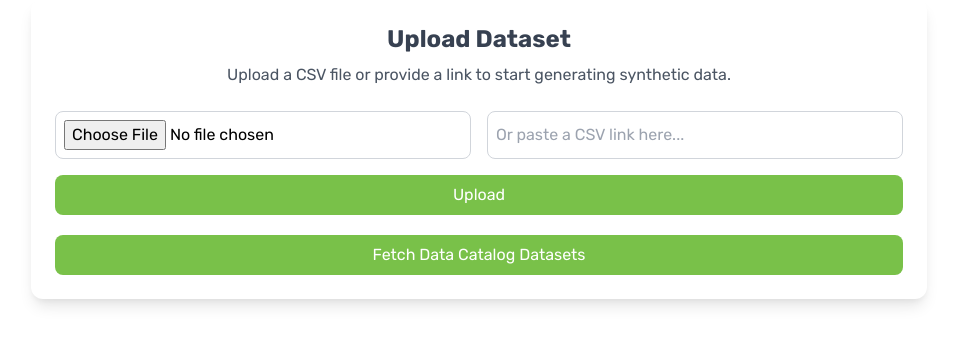
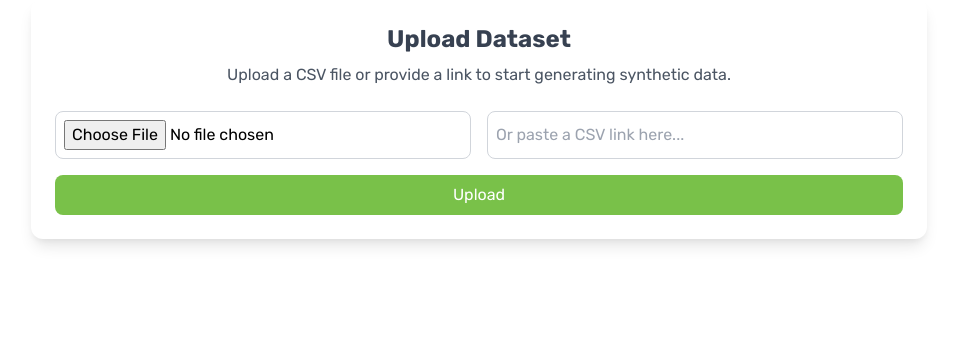
Before and after one commit to NjorogeMaurice/SyntheticDataGenerator, a Flask app: page /synthetic-data/upload in a window 1280 px wide. Shown: the part 183-528 px from the top of the page, without its empty margins (161-1118 px from the left). Run offline with Flask 3, Linux system fonts and the light colour scheme; some libraries are stand-ins or nearby versions.

Commit message:
Update index.html

```diff
--- a/templates/upload/index.html
+++ b/templates/upload/index.html
@@ -95,10 +95,10 @@
         </div>
         <button type="submit" style="background-color: #79C149;" class=" w-full text-white px-6 py-2 rounded-lg hover:bg-[#B8DA89] transition">Upload</button>
     </form>
-    <button id="fetch-dkan-btn" style="background-color: #79C149;" class=" mt-5 w-full text-white px-6 py-2 rounded-lg hover:bg-[#B8DA89] transition">Fetch Data Catalog Datasets</button>
+    <!-- <button id="fetch-dkan-btn" style="background-color: #79C149;" class=" mt-5 w-full text-white px-6 py-2 rounded-lg hover:bg-[#B8DA89] transition">Fetch Data Catalog Datasets</button>
     <div id="dkan-results">
 
-    </div>
+    </div> -->
 
     {% if data %}
     <div class="mt-8">
```
